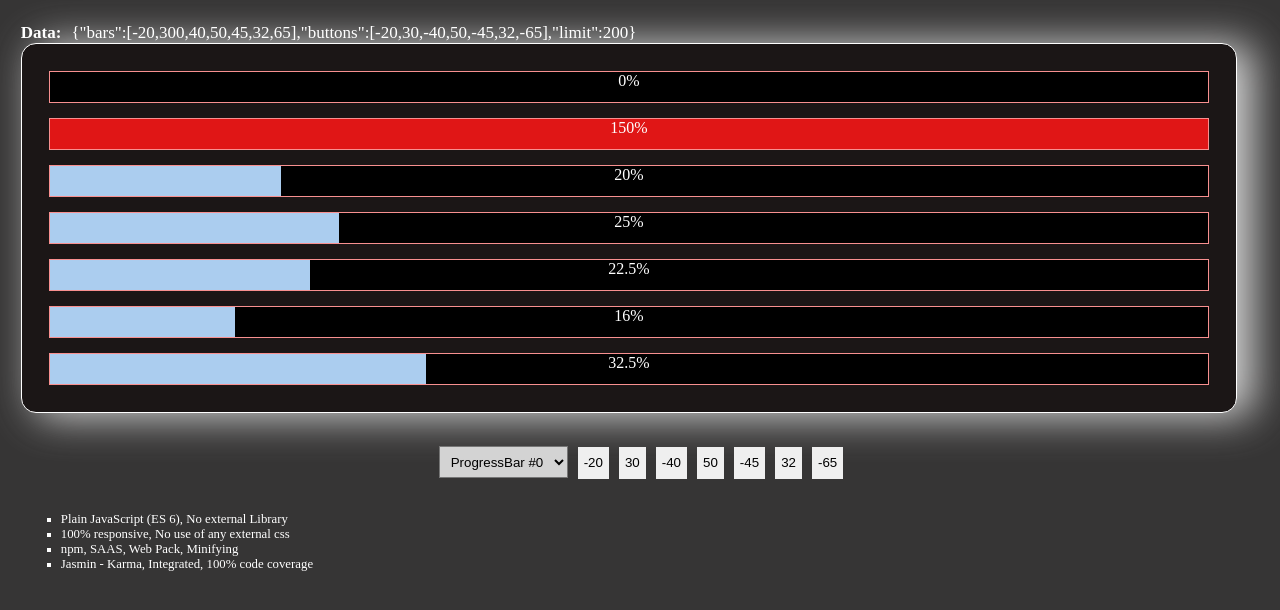
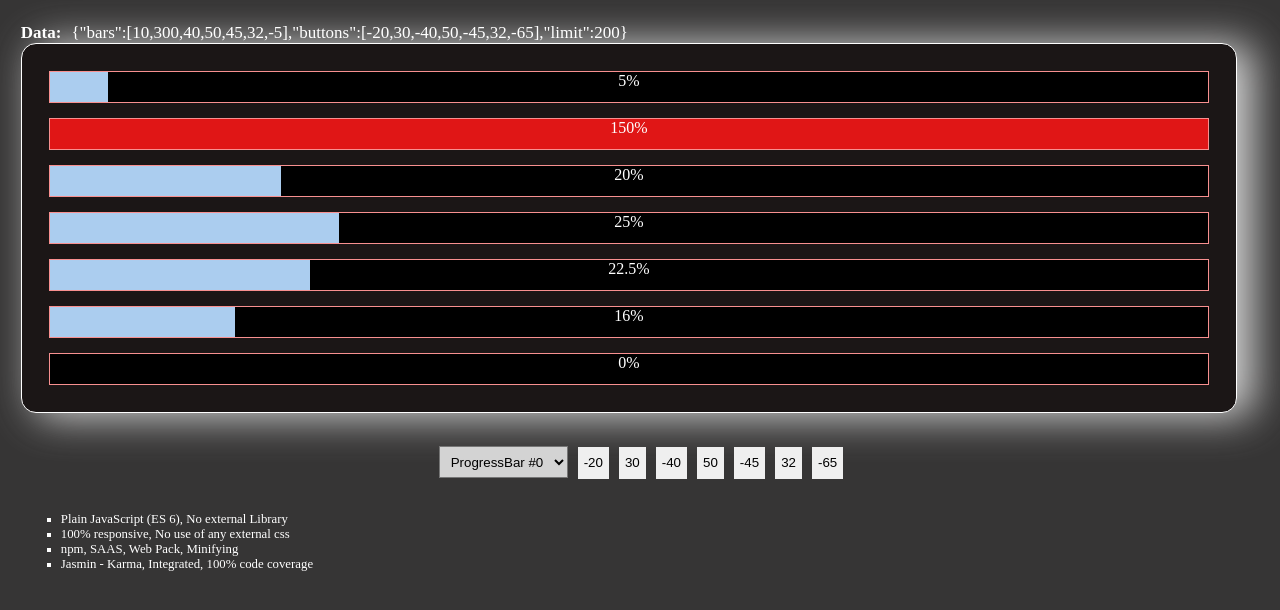
Before and after one commit to NagShukl/ES6_ProgressBar, a website built with webpack: page docs/index.html in a window 1280 px wide. Shown: the part 38-648 px from the top of the page. Built offline with nearby package versions, Linux system fonts and the light colour scheme; no server answers.

Commit message:
deployment

```diff
--- a/docs/index.html
+++ b/docs/index.html
@@ -1 +1 @@
-<!doctype html><html lang="en"><head><meta charset="UTF-8"><meta name="viewport" content="width=device-width,initial-scale=1"><title>**JSR JS Progressbar**</title><link href="bundle.css" rel="stylesheet"></head><body><header><div><a href="https://github.com/NagShukl/ES6_ProgressBar"><img src="https://avatars2.githubusercontent.com/u/12188789?s=40&v=4" width="30" height="30"> </a>Es6 - Progress Bar</div></header><section class="main-container"><div id="orgData"></div></section><section><div class="appContainer" id="appContainer"></div></section><section><ul class="info"><li>Plain JavaScript (ES 6), No external Library</li><li>100% responsive, No use of any external css</li><li>npm, SAAS, Web Pack, Minifying</li><li>Jasmin - Karma, Integrated, 100% code coverage</li></ul></section><script src="js/2.fd5ea04f.chunk.js"></script><script src="js/app.da9bfb96.js"></script><script src="js/app1.df73ab33.js"></script></body></html>
+<!doctype html><html lang="en"><head><meta charset="UTF-8"><meta name="viewport" content="width=device-width,initial-scale=1"><title>**JSR JS Progressbar**</title><link href="bundle.css" rel="stylesheet"></head><body><header><div><a href="https://github.com/NagShukl/ES6_ProgressBar"><img src="https://avatars2.githubusercontent.com/u/12188789?s=40&v=4" width="30" height="30"> </a>Es6 - Progress Bar</div></header><section class="main-container"><div id="orgData"></div></section><section><div class="appContainer" id="appContainer"></div></section><section><ul class="info"><li>Plain JavaScript (ES 6), No external Library</li><li>100% responsive, No use of any external css</li><li>npm, SAAS, Web Pack, Minifying</li><li>Jasmin - Karma, Integrated, 100% code coverage</li></ul></section><script src="js/2.fd5ea04f.chunk.js"></script><script src="js/app.76e19d5f.js"></script><script src="js/app1.df73ab33.js"></script></body></html>
--- a/src/scripts/index.js
+++ b/src/scripts/index.js
@@ -5,7 +5,7 @@ export default class ProgressBarApp {
     progressBar;
     constructor(rootEleId) {
         this.pBarModel = {};
-        this.pBarModel.bars = [-20, 300, 40, 50, 45, 32, 65];
+        this.pBarModel.bars = [10, 300, 40, 50, 45, 32, -5];
         this.pBarModel.buttons = [-20, 30, -40, 50, -45, 32, -65];
         this.pBarModel.limit = 200;
 
```
Also changed, not shown: 4 other files.
